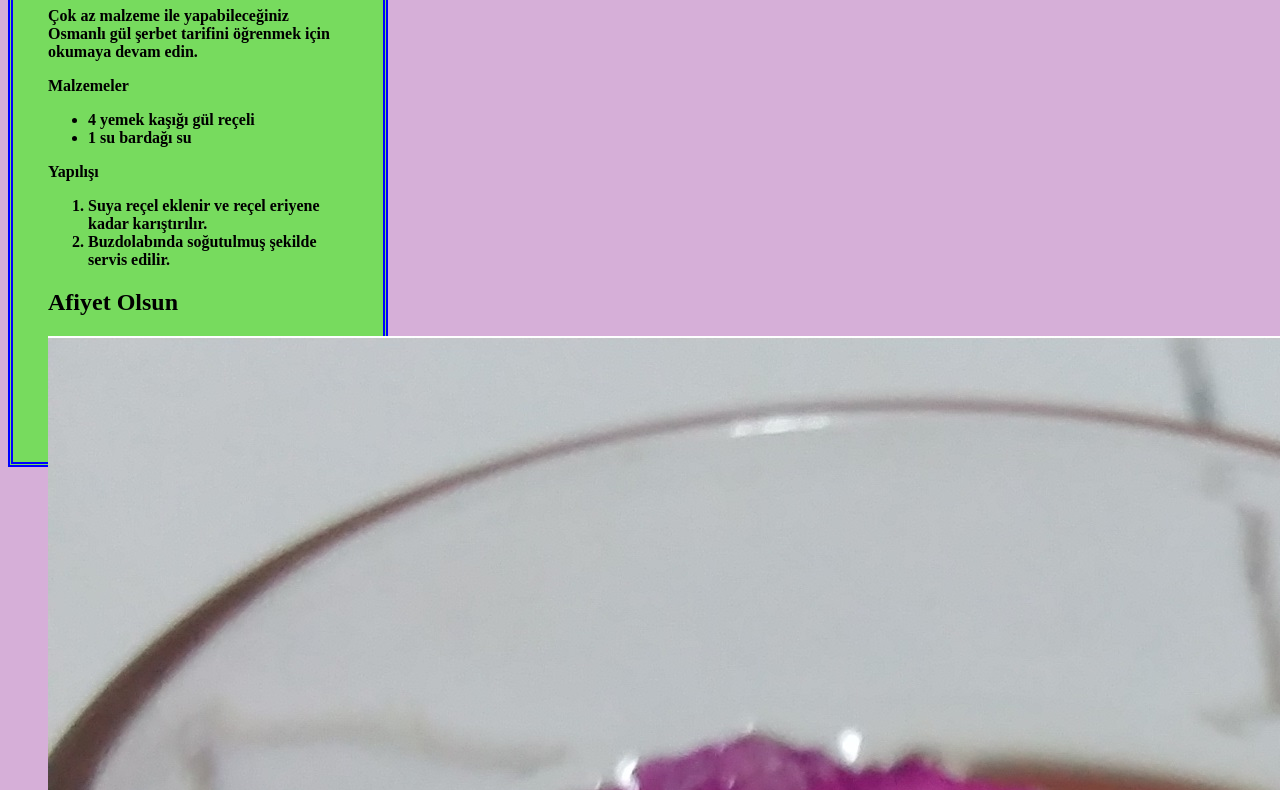
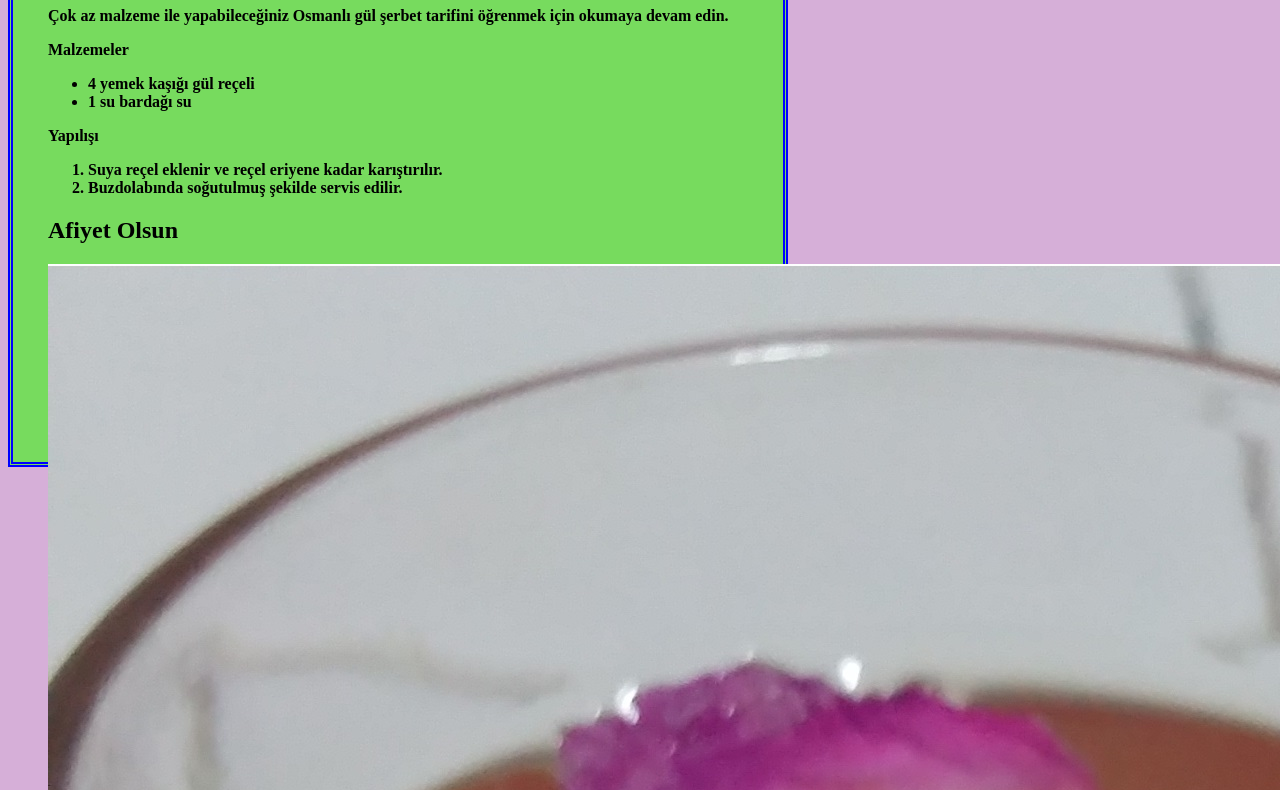
Before and after one commit to runsnakerun/runsnakerun.github.io, a plain HTML site: page index.html in a window 1280 px wide. Shown: the part 121-911 px from the top of the page. Drawn offline with Linux system fonts and the light colour scheme.

Commit message:
Update index.html

```diff
--- a/index.html
+++ b/index.html
@@ -15,7 +15,7 @@
 	</head>
 	<body>
 		<link rel="stylesheet" type="text/css" href="tasarim.css">
-		<div class="Tarif" id="tarif1" style="width: 700;">
+		<div class="Tarif" id="tarif1" style="width: 700px;">
 
 			<h1> <strong>Osmanlı Gül Şerbeti</strong> </h1>
 			<p> <strong>Çok az malzeme ile yapabileceğiniz
```
